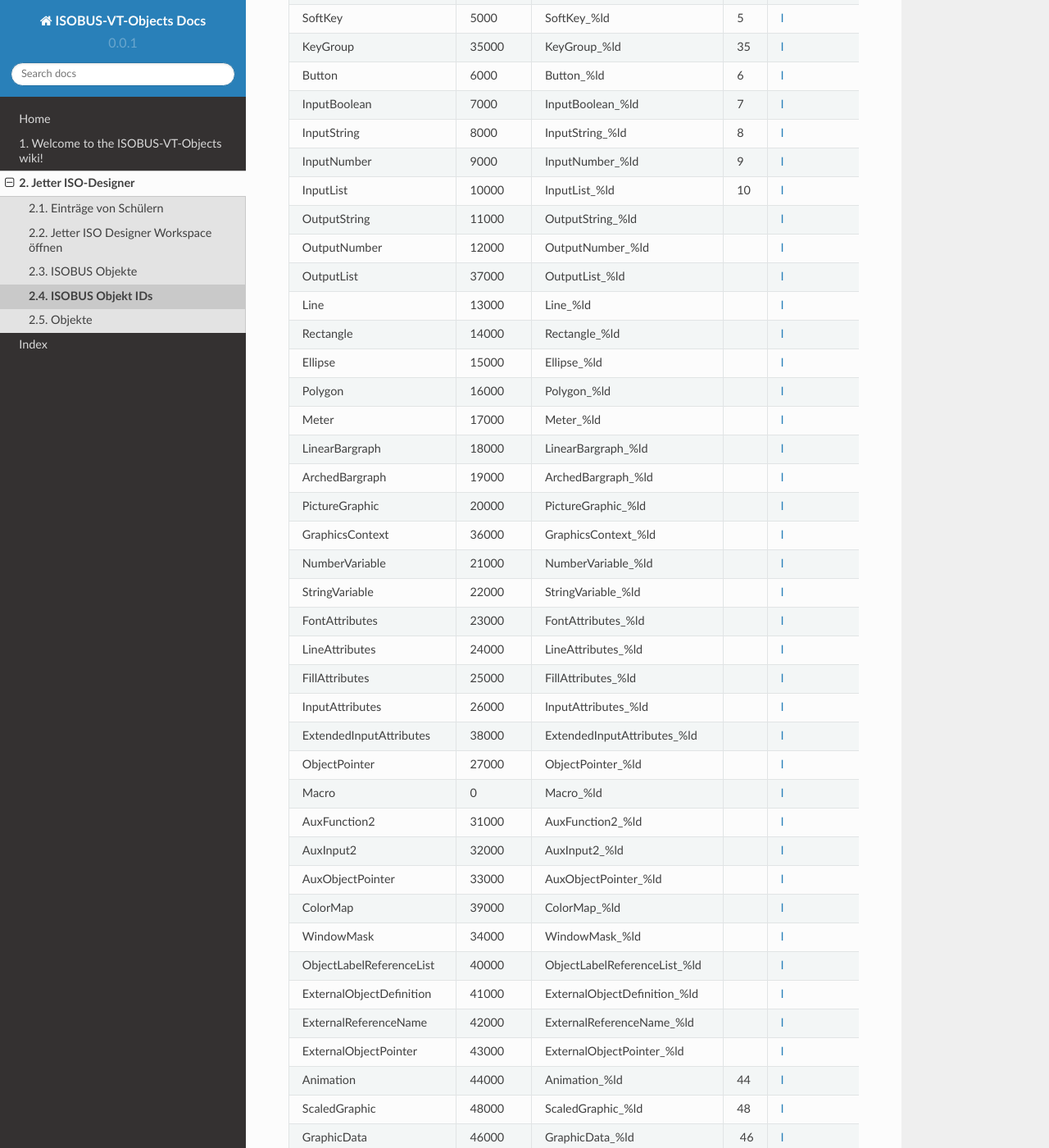
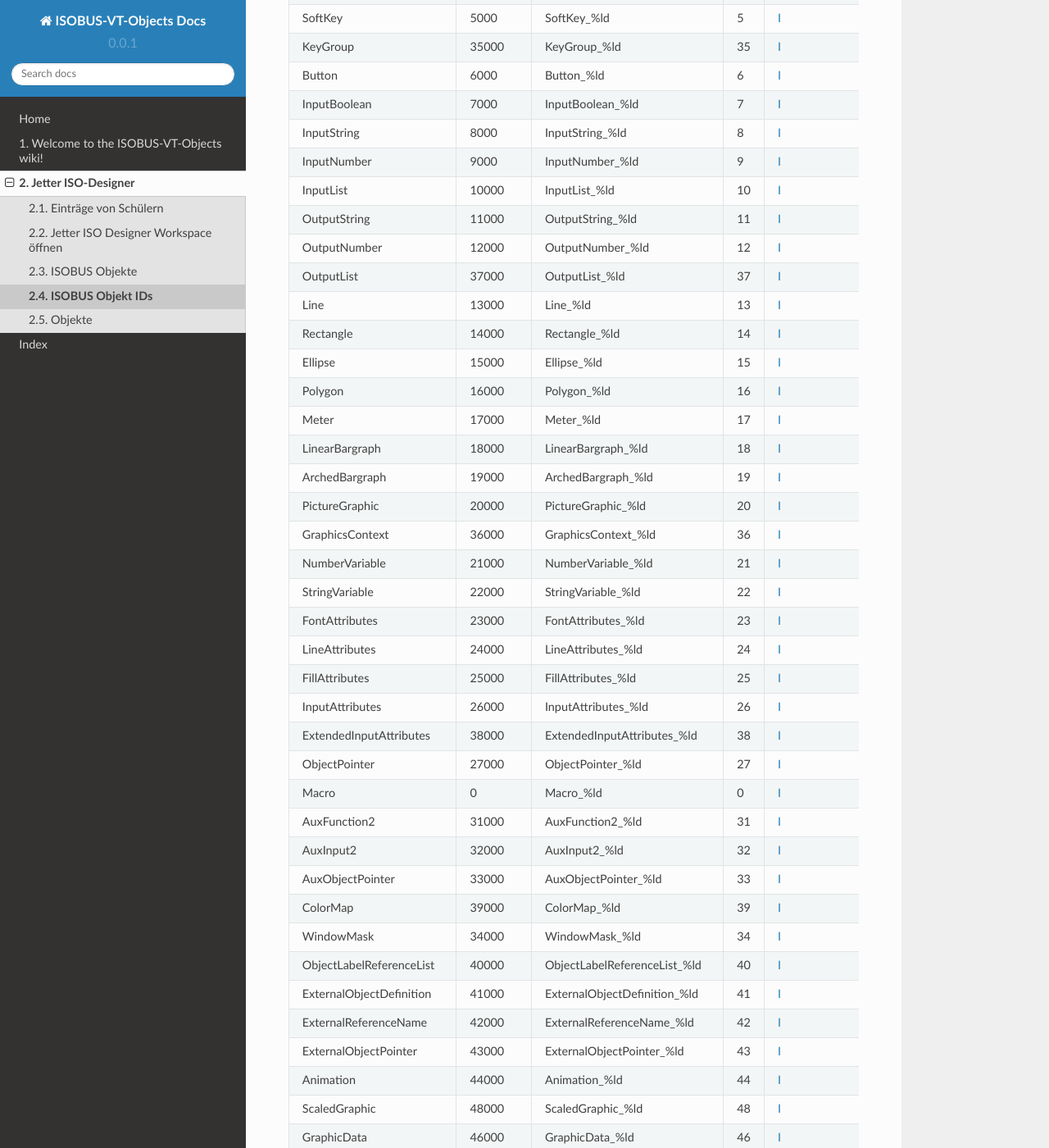
Before and after one commit to Meisterschulen-am-Ostbahnhof-Munchen/ISOBUS-VT-Objects-docs, a Sphinx documentation site: the page built from docs/ISOBUS-Objekt-IDs.md, in a window 1280 px wide and 1400 px high, scrolled down 677 px. Shown: the whole window at 82% size. Built offline with Sphinx 7.4.7 and the Read the Docs theme 2.0.0, drawn with Linux system fonts in a browser that asks for light colours.

Commit message:
Create ISOBUS-Objekt-IDs.md

```diff
--- a/docs/ISOBUS-Objekt-IDs.md
+++ b/docs/ISOBUS-Objekt-IDs.md
@@ -14,55 +14,55 @@ die Festlegung in dieser Tabelle kann man also als Good Practice bezeichnen.
 
 | TypeName | StartID | FmtStr | ID | Link |
 | --- | --- | --- | --- | --- |
-| WorkingSet | 0 | WorkingSet\_%ld | 0 | [ID-00-–-Working-set-–-ISO-11783-6-–-B.1](ID-00-–-Working-set-–-ISO-11783-6-–-B.1) |
+| WorkingSet | 0 | WorkingSet\_%ld | 0 | [ID-00-–-Working-set-–-ISO-11783-6-–-B.1](ID-00-%E2%80%93-Working-set-%E2%80%93-ISO-11783-6-%E2%80%93-B.1) |
 | DataMask | 1000 | DataMask\_%ld | 1 | [I](I) |
-| AlarmMask | 2000 | AlarmMask\_%ld | 2 |  [I](I)  |
-| Container | 3000 | Container\_%ld | 3 |  [I](I)  |
-| SoftKeyMask | 4000 | SoftKeyMask\_%ld | 4 |  [I](I)  |
-| SoftKey | 5000 | SoftKey\_%ld | 5 |  [I](I)  |
-| KeyGroup | 35000 | KeyGroup\_%ld | 35 |  [I](I)  |
-| Button | 6000 | Button\_%ld | 6 |  [I](I)  |
-| InputBoolean | 7000 | InputBoolean\_%ld | 7 |  [I](I)  |
-| InputString | 8000 | InputString\_%ld | 8 |  [I](I)  |
-| InputNumber | 9000 | InputNumber\_%ld | 9 |  [I](I)  |
-| InputList | 10000 | InputList\_%ld | 10 |  [I](I)  |
-| OutputString | 11000 | OutputString\_%ld |   |  [I](I)  |
-| OutputNumber | 12000 | OutputNumber\_%ld |   |  [I](I)  |
-| OutputList | 37000 | OutputList\_%ld |   |  [I](I)  |
-| Line | 13000 | Line\_%ld |   |  [I](I)  |
-| Rectangle | 14000 | Rectangle\_%ld |   |  [I](I)  |
-| Ellipse | 15000 | Ellipse\_%ld |   |  [I](I)  |
-| Polygon | 16000 | Polygon\_%ld |   |  [I](I)  |
-| Meter | 17000 | Meter\_%ld |   |  [I](I)  |
-| LinearBargraph | 18000 | LinearBargraph\_%ld |   |  [I](I)  |
-| ArchedBargraph | 19000 | ArchedBargraph\_%ld |   |  [I](I)  |
-| PictureGraphic | 20000 | PictureGraphic\_%ld |   |  [I](I)  |
-| GraphicsContext | 36000 | GraphicsContext\_%ld |   |  [I](I)  |
-| NumberVariable | 21000 | NumberVariable\_%ld |   |  [I](I)  |
-| StringVariable | 22000 | StringVariable\_%ld |   |  [I](I)  |
-| FontAttributes | 23000 | FontAttributes\_%ld |   |  [I](I)  |
-| LineAttributes | 24000 | LineAttributes\_%ld |   |  [I](I)  |
-| FillAttributes | 25000 | FillAttributes\_%ld |   |  [I](I)  |
-| InputAttributes | 26000 | InputAttributes\_%ld |   |  [I](I)  |
-| ExtendedInputAttributes | 38000 | ExtendedInputAttributes\_%ld |   |  [I](I)  |
-| ObjectPointer | 27000 | ObjectPointer\_%ld |   |  [I](I)  |
-| Macro | 0 | Macro\_%ld |   |  [I](I)  |
-| AuxFunction2 | 31000 | AuxFunction2\_%ld |   |  [I](I)  |
-| AuxInput2 | 32000 | AuxInput2\_%ld |   |  [I](I)  |
-| AuxObjectPointer | 33000 | AuxObjectPointer\_%ld |   |  [I](I)  |
-| ColorMap | 39000 | ColorMap\_%ld |   |  [I](I)  |
-| WindowMask | 34000 | WindowMask\_%ld |   |  [I](I)  |
-| ObjectLabelReferenceList | 40000 | ObjectLabelReferenceList\_%ld |   |  [I](I)  |
-| ExternalObjectDefinition | 41000 | ExternalObjectDefinition\_%ld |   |  [I](I)  |
-| ExternalReferenceName | 42000 | ExternalReferenceName\_%ld |   |  [I](I)  |
-| ExternalObjectPointer | 43000 | ExternalObjectPointer\_%ld |   |  [I](I)  |
-| Animation | 44000 | Animation\_%ld | 44 |  [I](I)  |
-| ScaledGraphic | 48000 | ScaledGraphic\_%ld | 48  |  [I](I)  |
-| GraphicData | 46000 | GraphicData\_%ld |  46 |  [I](I)  |
-| ColorPalette | 45000 | ColorPalette\_%ld | 45  |  [I](I)  |
-| WorkingSetSpecialControls | 47000 | WorkingSetSpecialControls\_%ld |  47 |  [I](I)  |
-| IDsForTemporaryUse | 64000 | IDsForTemporaryUse\_%ld |  64 |  [I](I)  |
-| Proxy | 4194304 | Proxy\_%ld |   |  [I](I)  |
+| AlarmMask | 2000 | AlarmMask\_%ld | 2 | [I](I) |
+| Container | 3000 | Container\_%ld | 3 | [I](I) |
+| SoftKeyMask | 4000 | SoftKeyMask\_%ld | 4 | [I](I) |
+| SoftKey | 5000 | SoftKey\_%ld | 5 | [I](I) |
+| KeyGroup | 35000 | KeyGroup\_%ld | 35 | [I](I) |
+| Button | 6000 | Button\_%ld | 6 | [I](I) |
+| InputBoolean | 7000 | InputBoolean\_%ld | 7 | [I](I) |
+| InputString | 8000 | InputString\_%ld | 8 | [I](I) |
+| InputNumber | 9000 | InputNumber\_%ld | 9 | [I](I) |
+| InputList | 10000 | InputList\_%ld | 10 | [I](I) |
+| OutputString | 11000 | OutputString\_%ld | 11 | [I](I) |
+| OutputNumber | 12000 | OutputNumber\_%ld | 12 | [I](I) |
+| OutputList | 37000 | OutputList\_%ld | 37 | [I](I) |
+| Line | 13000 | Line\_%ld | 13 | [I](I) |
+| Rectangle | 14000 | Rectangle\_%ld | 14 | [I](I) |
+| Ellipse | 15000 | Ellipse\_%ld | 15 | [I](I) |
+| Polygon | 16000 | Polygon\_%ld | 16 | [I](I) |
+| Meter | 17000 | Meter\_%ld | 17 | [I](I) |
+| LinearBargraph | 18000 | LinearBargraph\_%ld | 18 | [I](I) |
+| ArchedBargraph | 19000 | ArchedBargraph\_%ld | 19 | [I](I) |
+| PictureGraphic | 20000 | PictureGraphic\_%ld | 20 | [I](I) |
+| GraphicsContext | 36000 | GraphicsContext\_%ld | 36 | [I](I) |
+| NumberVariable | 21000 | NumberVariable\_%ld | 21 | [I](I) |
+| StringVariable | 22000 | StringVariable\_%ld | 22 | [I](I) |
+| FontAttributes | 23000 | FontAttributes\_%ld | 23 | [I](I) |
+| LineAttributes | 24000 | LineAttributes\_%ld | 24 | [I](I) |
+| FillAttributes | 25000 | FillAttributes\_%ld | 25 | [I](I) |
+| InputAttributes | 26000 | InputAttributes\_%ld | 26 | [I](I) |
+| ExtendedInputAttributes | 38000 | ExtendedInputAttributes\_%ld | 38 | [I](I) |
+| ObjectPointer | 27000 | ObjectPointer\_%ld | 27 | [I](I) |
+| Macro | 0 | Macro\_%ld | 0 | [I](I) |
+| AuxFunction2 | 31000 | AuxFunction2\_%ld | 31 | [I](I) |
+| AuxInput2 | 32000 | AuxInput2\_%ld | 32 | [I](I) |
+| AuxObjectPointer | 33000 | AuxObjectPointer\_%ld | 33 | [I](I) |
+| ColorMap | 39000 | ColorMap\_%ld | 39 | [I](I) |
+| WindowMask | 34000 | WindowMask\_%ld | 34 | [I](I) |
+| ObjectLabelReferenceList | 40000 | ObjectLabelReferenceList\_%ld | 40 | [I](I) |
+| ExternalObjectDefinition | 41000 | ExternalObjectDefinition\_%ld | 41 | [I](I) |
+| ExternalReferenceName | 42000 | ExternalReferenceName\_%ld | 42 | [I](I) |
+| ExternalObjectPointer | 43000 | ExternalObjectPointer\_%ld | 43 | [I](I) |
+| Animation | 44000 | Animation\_%ld | 44 | [I](I) |
+| ScaledGraphic | 48000 | ScaledGraphic\_%ld | 48 | [I](I) |
+| GraphicData | 46000 | GraphicData\_%ld | 46 | [I](I) |
+| ColorPalette | 45000 | ColorPalette\_%ld | 45 | [I](I) |
+| WorkingSetSpecialControls | 47000 | WorkingSetSpecialControls\_%ld | 47 | [I](I) |
+| IDsForTemporaryUse | 64000 | IDsForTemporaryUse\_%ld | 64 | [I](I) |
+| Proxy | 4194304 | Proxy\_%ld |   | [I](I) |
 
 In Versionen vor V. 5.6.0, also bis ISO-Designer 5.5.1
 
```
